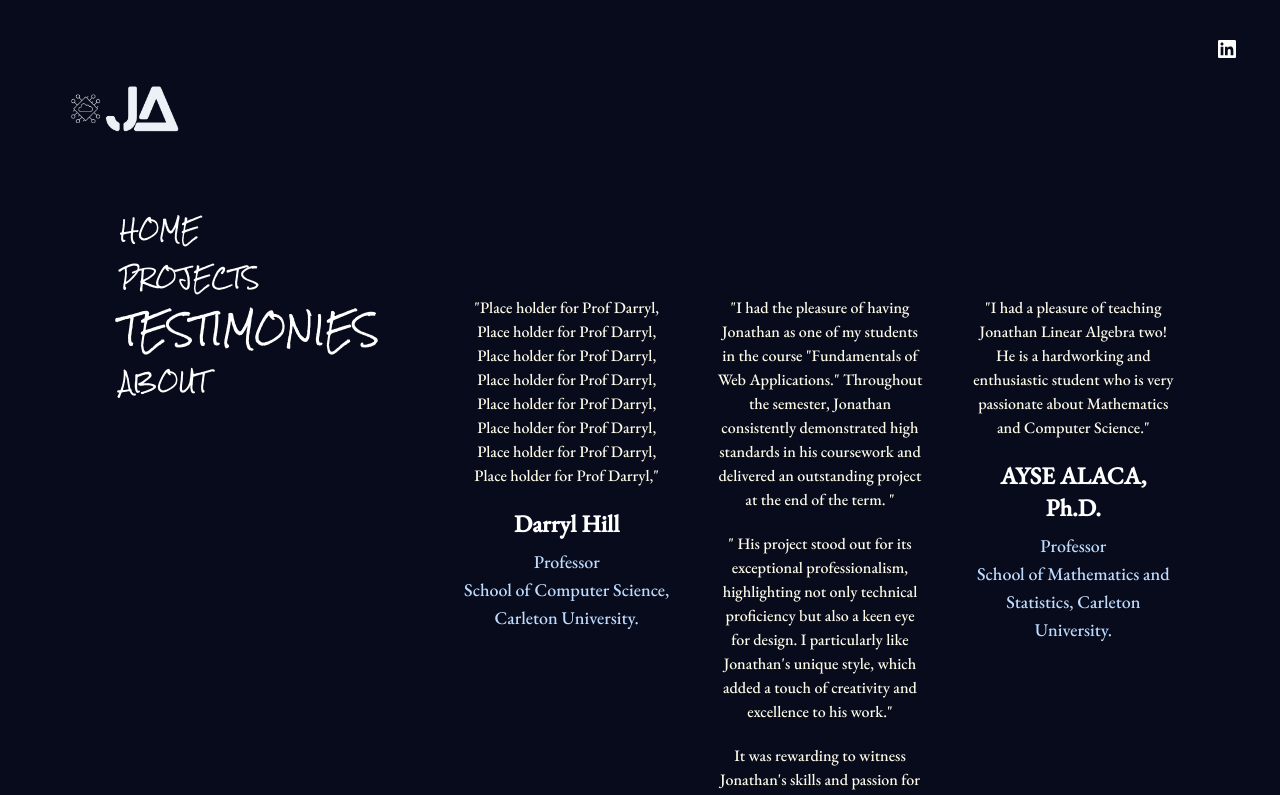
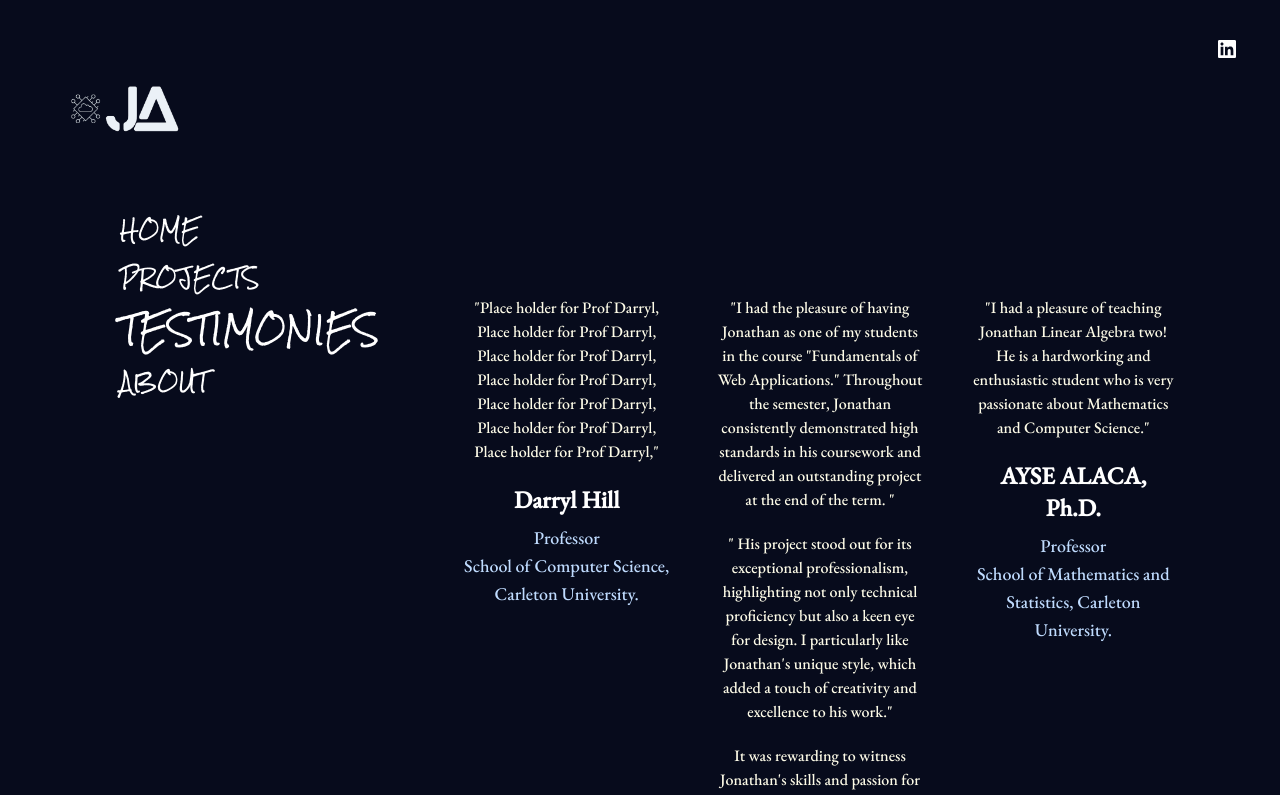
Before and after one commit to Jonathan03ant/Portfolio, a React (Vite) app: page /testimonies in a window 1280 px wide. Shown: the top 795 px of the page. Built offline with nearby package versions, Linux system fonts and the light colour scheme; some icons are missing; a web font is replaced by a local one.

Commit message:
Test edit, cmt

```diff
--- a/src/Components/Routes/Testimonies.jsx
+++ b/src/Components/Routes/Testimonies.jsx
@@ -10,7 +10,7 @@ export default function Testimonies() {
                     <div className="mb-12 md:mb-0">
                         <p className=" text-yellow-50 mb-5  font-rubik text-md text-justify-center">
                             "Place holder for Prof Darryl, Place holder for Prof Darryl, Place holder for Prof Darryl, Place holder for Prof Darryl,
-                            Place holder for Prof Darryl, Place holder for Prof Darryl, Place holder for Prof Darryl, Place holder for Prof Darryl,"
+                            Place holder for Prof Darryl, Place holder for Prof Darryl, Place holder for Prof Darryl,"
                         </p>
                         <h5 class="mb-2 text-2xl font-bold font-rubik text-white">Darryl Hill </h5>
                         <h6 class="text-lg font-rubik text-blue-200">
```
